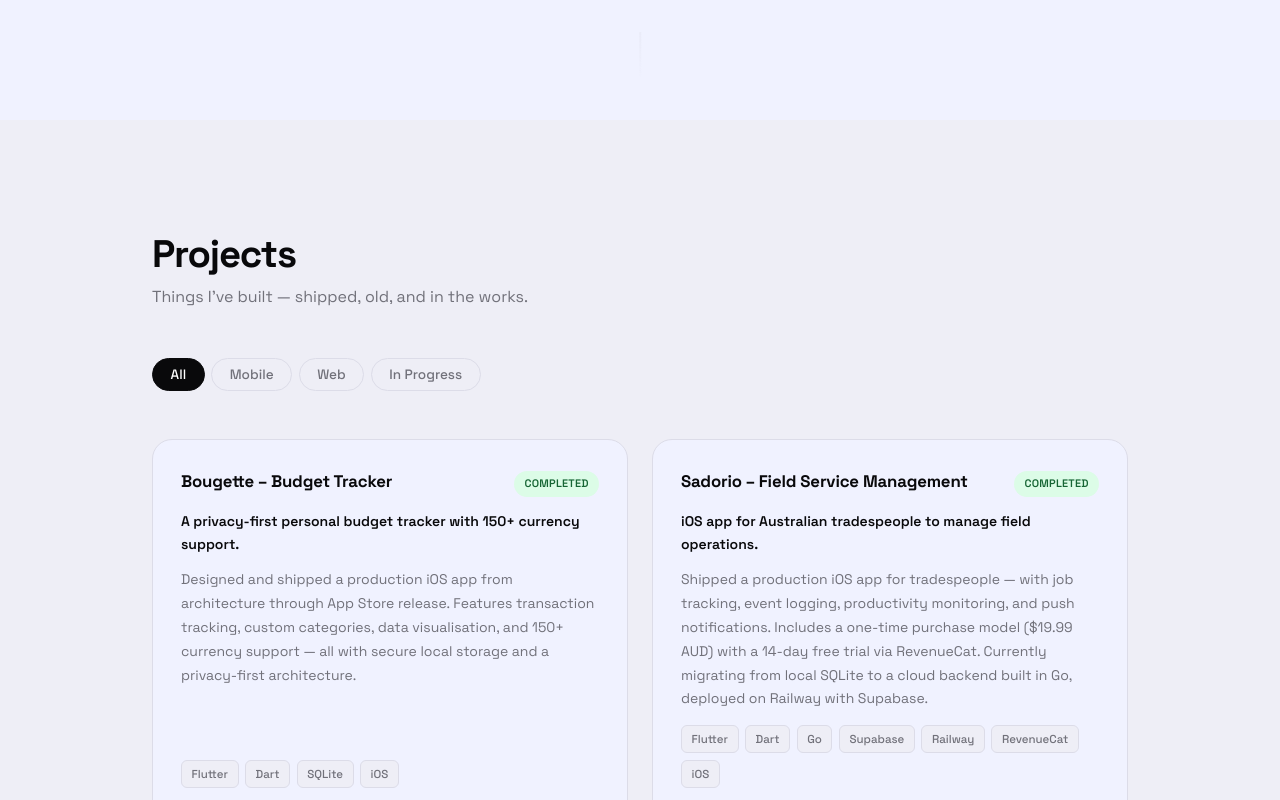
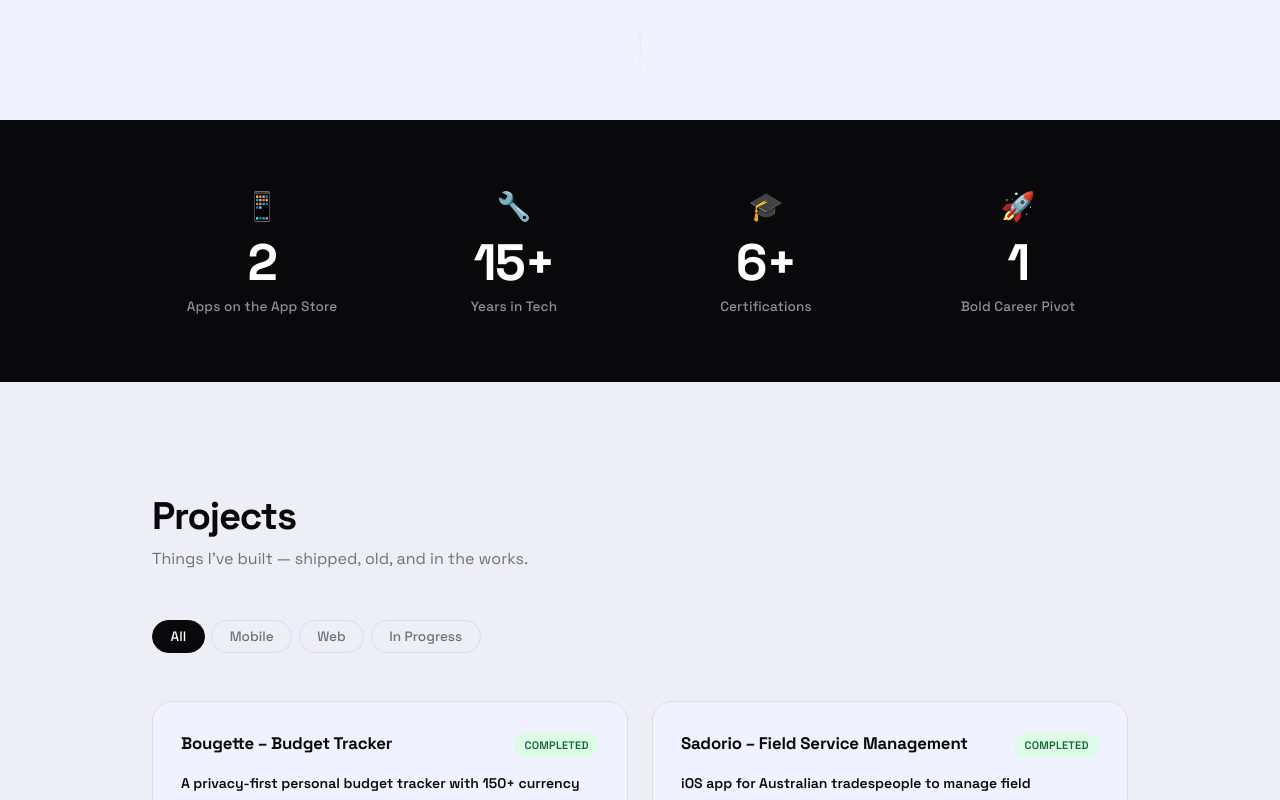
Before and after one commit to jerryrodelas/personal-page, a React (Vite) app: page / in a window 1280 px wide. Shown: the part 680-1480 px from the top of the page. Built offline with nearby package versions, Linux system fonts and the light colour scheme.

Commit message:
Add stats counters and journey timeline

```diff
--- a/src/App.css
+++ b/src/App.css
@@ -1,4 +1,5 @@
-#projects { background: var(--color-surface); }
-#skills   { background: var(--color-bg); }
-#contact  { background: var(--color-surface); }
-#guestbook { background: var(--color-bg); }
+#projects  { background: var(--color-surface); }
+#skills    { background: var(--color-bg); }
+#journey   { background: var(--color-surface); }
+#contact   { background: var(--color-bg); }
+#guestbook { background: var(--color-surface); }
--- a/src/App.jsx
+++ b/src/App.jsx
@@ -1,8 +1,10 @@
 import './App.css'
 import Navbar    from './components/Navbar'
 import About     from './components/About'
+import Stats     from './components/Stats'
 import Projects  from './components/Projects'
 import Skills    from './components/Skills'
+import Timeline  from './components/Timeline'
 import Contact   from './components/Contact'
 import Guestbook from './components/Guestbook'
 import Footer    from './components/Footer'
@@ -13,8 +15,10 @@ export default function App() {
       <Navbar />
       <main>
         <About />
+        <Stats />
         <Projects />
         <Skills />
+        <Timeline />
         <Contact />
         <Guestbook />
       </main>
--- a/src/components/Navbar.jsx
+++ b/src/components/Navbar.jsx
@@ -1,7 +1,7 @@
 import { useState, useEffect } from 'react'
 import './Navbar.css'
 
-const links = ['About', 'Projects', 'Skills', 'Contact', 'Guestbook']
+const links = ['About', 'Projects', 'Skills', 'Journey', 'Contact', 'Guestbook']
 
 export default function Navbar() {
   const [scrolled, setScrolled] = useState(false)
--- /dev/null
+++ b/src/components/Stats.css
@@ -0,0 +1,44 @@
+.stats {
+  padding: 4rem 0;
+  background: var(--color-text);
+}
+
+.stats__grid {
+  display: grid;
+  grid-template-columns: repeat(4, 1fr);
+  gap: 2rem;
+  text-align: center;
+}
+
+.stat {
+  display: flex;
+  flex-direction: column;
+  align-items: center;
+  gap: 0.5rem;
+}
+
+.stat__icon {
+  font-size: 1.75rem;
+}
+
+.stat__value {
+  font-size: clamp(2.2rem, 5vw, 3.2rem);
+  font-weight: 700;
+  color: #ffffff;
+  letter-spacing: -0.03em;
+  line-height: 1;
+}
+
+.stat__label {
+  font-size: 0.85rem;
+  color: rgba(255, 255, 255, 0.55);
+  font-weight: 500;
+  letter-spacing: 0.01em;
+}
+
+@media (max-width: 640px) {
+  .stats__grid {
+    grid-template-columns: repeat(2, 1fr);
+    gap: 2rem 1rem;
+  }
+}
--- /dev/null
+++ b/src/components/Stats.jsx
@@ -0,0 +1,49 @@
+import { useEffect, useState } from 'react'
+import { useInView } from '../hooks/useInView'
+import './Stats.css'
+
+const STATS = [
+  { value: 2,   suffix: '',  label: 'Apps on the App Store', icon: '📱' },
+  { value: 15,  suffix: '+', label: 'Years in Tech',         icon: '🔧' },
+  { value: 6,   suffix: '+', label: 'Certifications',        icon: '🎓' },
+  { value: 1,   suffix: '',  label: 'Bold Career Pivot',     icon: '🚀' },
+]
+
+function Counter({ value, suffix, active }) {
+  const [count, setCount] = useState(0)
+
+  useEffect(() => {
+    if (!active) return
+    let start = 0
+    const duration = 1200
+    const step = Math.ceil(duration / value)
+    const timer = setInterval(() => {
+      start += 1
+      setCount(start)
+      if (start >= value) clearInterval(timer)
+    }, step)
+    return () => clearInterval(timer)
+  }, [active, value])
+
+  return <span className="stat__value">{active ? count : 0}{suffix}</span>
+}
+
+export default function Stats() {
+  const [ref, inView] = useInView()
+
+  return (
+    <section className="stats">
+      <div className="container">
+        <div ref={ref} className="stats__grid">
+          {STATS.map(({ value, suffix, label, icon }, i) => (
+            <div key={label} className={`stat fade-up delay-${i + 1}${inView ? ' visible' : ''}`}>
+              <span className="stat__icon">{icon}</span>
+              <Counter value={value} suffix={suffix} active={inView} />
+              <p className="stat__label">{label}</p>
+            </div>
+          ))}
+        </div>
+      </div>
+    </section>
+  )
+}
--- /dev/null
+++ b/src/components/Timeline.css
@@ -0,0 +1,97 @@
+.timeline__list {
+  position: relative;
+  display: flex;
+  flex-direction: column;
+  gap: 0;
+}
+
+/* Vertical line */
+.timeline__list::before {
+  content: '';
+  position: absolute;
+  left: 20px;
+  top: 0;
+  bottom: 0;
+  width: 2px;
+  background: linear-gradient(to bottom, var(--color-accent), transparent);
+}
+
+.timeline__item {
+  display: flex;
+  gap: 1.5rem;
+  padding-bottom: 2.5rem;
+  position: relative;
+}
+
+.timeline__item:last-child {
+  padding-bottom: 0;
+}
+
+.timeline__icon {
+  width: 42px;
+  height: 42px;
+  border-radius: 50%;
+  background: var(--color-bg);
+  border: 2px solid var(--color-accent);
+  display: flex;
+  align-items: center;
+  justify-content: center;
+  font-size: 1.1rem;
+  flex-shrink: 0;
+  position: relative;
+  z-index: 1;
+  box-shadow: 0 0 0 4px var(--color-bg);
+}
+
+.timeline__content {
+  background: var(--color-surface);
+  border: 1.5px solid var(--color-border);
+  border-radius: var(--radius);
+  padding: 1.25rem 1.5rem;
+  flex: 1;
+  transition: box-shadow var(--transition), border-color var(--transition);
+}
+
+.timeline__content:hover {
+  box-shadow: var(--shadow-md);
+  border-color: var(--color-accent);
+}
+
+.timeline__year {
+  display: inline-block;
+  font-size: 0.72rem;
+  font-weight: 700;
+  text-transform: uppercase;
+  letter-spacing: 0.1em;
+  color: var(--color-accent);
+  background: var(--color-accent-light);
+  padding: 0.2rem 0.6rem;
+  border-radius: 999px;
+  margin-bottom: 0.5rem;
+}
+
+.timeline__title {
+  font-size: 1rem;
+  font-weight: 700;
+  color: var(--color-text);
+  letter-spacing: -0.01em;
+  margin-bottom: 0.2rem;
+}
+
+.timeline__place {
+  font-size: 0.8rem;
+  font-weight: 500;
+  color: var(--color-muted);
+  margin-bottom: 0.6rem;
+}
+
+.timeline__desc {
+  font-size: 0.875rem;
+  color: var(--color-muted);
+  line-height: 1.65;
+}
+
+@media (max-width: 640px) {
+  .timeline__list::before { left: 18px; }
+  .timeline__icon { width: 38px; height: 38px; font-size: 1rem; }
+}
--- /dev/null
+++ b/src/components/Timeline.jsx
@@ -0,0 +1,40 @@
+import { timelineItems } from '../data/timeline'
+import { useInView } from '../hooks/useInView'
+import './Timeline.css'
+
+function TimelineItem({ item, index }) {
+  const [ref, inView] = useInView()
+  return (
+    <div
+      ref={ref}
+      className={`timeline__item fade-up${inView ? ' visible' : ''}`}
+      style={{ transitionDelay: `${(index % 3) * 0.1}s` }}
+    >
+      <div className="timeline__icon">{item.icon}</div>
+      <div className="timeline__content">
+        <span className="timeline__year">{item.year}</span>
+        <h3 className="timeline__title">{item.title}</h3>
+        <p className="timeline__place">{item.place}</p>
+        <p className="timeline__desc">{item.description}</p>
+      </div>
+    </div>
+  )
+}
+
+export default function Timeline() {
+  return (
+    <section id="journey" className="timeline section">
+      <div className="container">
+        <h2 className="section-title">The Journey</h2>
+        <p className="section-subtitle">
+          From electronics to App Store — a non-traditional path to software development.
+        </p>
+        <div className="timeline__list">
+          {timelineItems.map((item, i) => (
+            <TimelineItem key={item.year + item.title} item={item} index={i} />
+          ))}
+        </div>
+      </div>
+    </section>
+  )
+}
--- /dev/null
+++ b/src/data/timeline.js
@@ -0,0 +1,65 @@
+export const timelineItems = [
+  {
+    year: "2002",
+    title: "Associate Diploma — Computer Programming",
+    place: "St Leonards TAFE",
+    description: "The spark that started it all — formal training in programming before most people had smartphones.",
+    icon: "💻",
+  },
+  {
+    year: "2009",
+    title: "Security & Communications Technician",
+    place: "Sedgcom Pty Ltd",
+    description: "Began a long career diagnosing complex technical faults, integrating hardware with enterprise software, and keeping critical systems running.",
+    icon: "🔧",
+  },
+  {
+    year: "2015",
+    title: "Electrotechnology — Electrician",
+    place: "Granville TAFE",
+    description: "Deepened technical foundations with formal electrotechnology training.",
+    icon: "⚡",
+  },
+  {
+    year: "2021",
+    title: "Mobile Dev Deep Dive Begins",
+    place: "Noble Work Foundation",
+    description: "Committed to the pivot — completed courses in iOS Core Data & Realm, Flutter & Firebase, and Flutter BLoC architecture over 18 months.",
+    icon: "📱",
+  },
+  {
+    year: "2022",
+    title: "Android App Development with Kotlin",
+    place: "Noble Work Foundation",
+    description: "Expanded mobile expertise to the Android ecosystem with Kotlin.",
+    icon: "🤖",
+  },
+  {
+    year: "2023",
+    title: "Python & Django Full Stack Bootcamp",
+    place: "Noble Work Foundation",
+    description: "Rounded out the stack with backend development — Django ORM, REST APIs, authentication, and full-stack architecture.",
+    icon: "🐍",
+  },
+  {
+    year: "2025",
+    title: "Shipped Bougette to the App Store",
+    place: "Independent",
+    description: "Designed and launched a privacy-first iOS budget tracker — solo, end to end. From architecture to App Store approval.",
+    icon: "🚀",
+  },
+  {
+    year: "2025",
+    title: "Shipped Sadorio to the App Store",
+    place: "Independent",
+    description: "Built and launched a field service management app for Australian tradespeople, with a one-time purchase model via RevenueCat.",
+    icon: "🛠️",
+  },
+  {
+    year: "2026",
+    title: "Building Sadorio Cloud in Go",
+    place: "Independent",
+    description: "Expanding Sadorio with a cloud backend built in Go (Gin), deployed on Railway with Supabase — and actively seeking a junior engineering role.",
+    icon: "☁️",
+  },
+]
```
